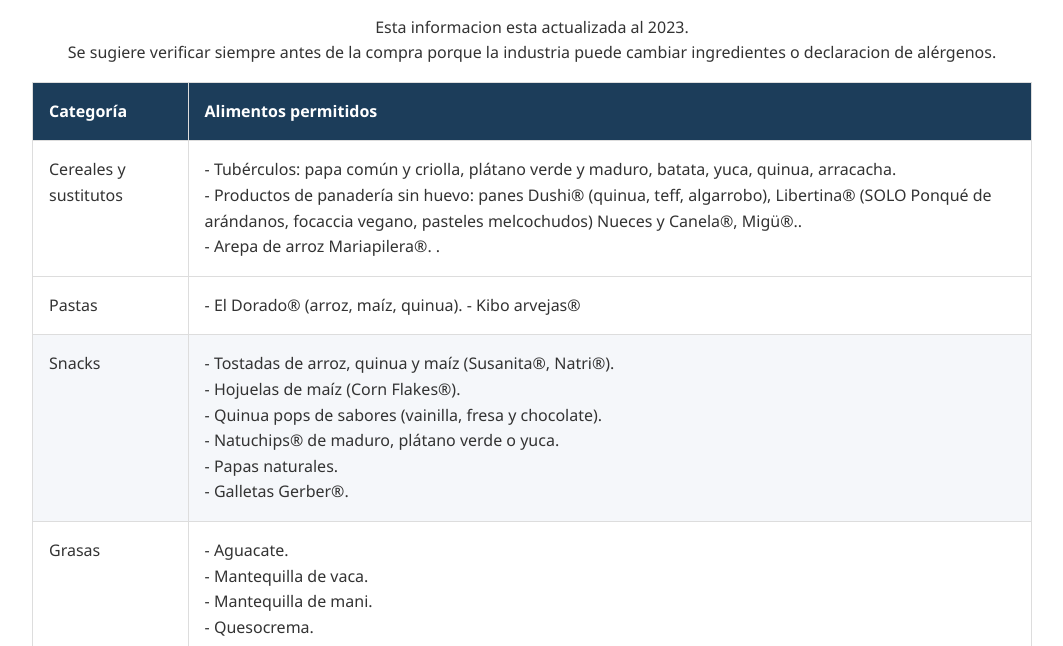
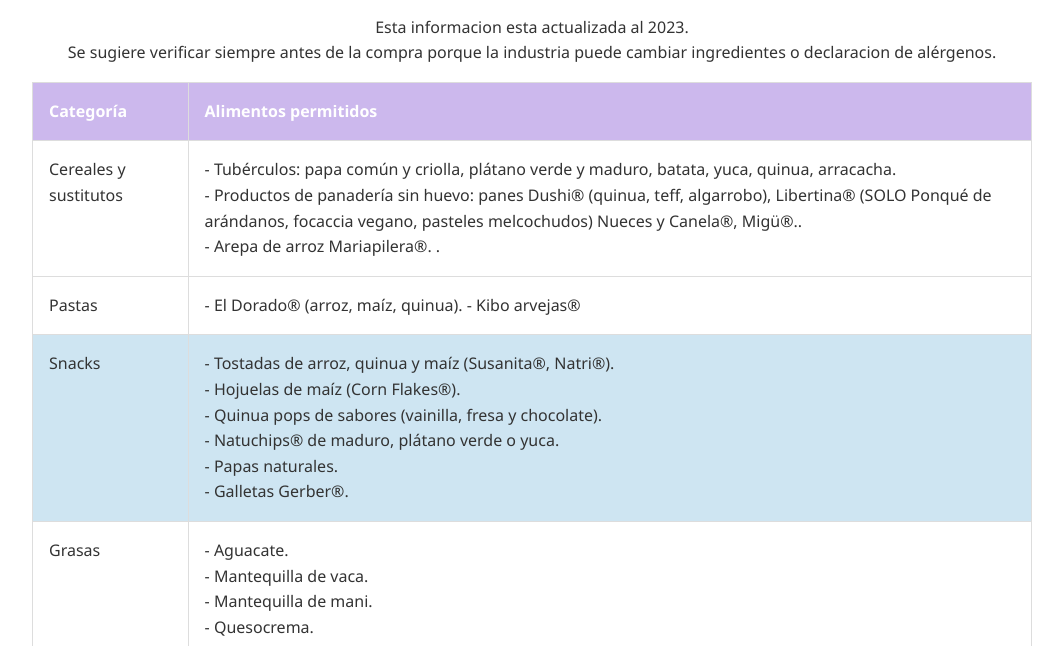
Before and after one commit to JuanJo1702/mi_pagina_web_alergias, a plain HTML site: page docs/alternativashuevo.html in a window 1280 px wide. Shown: the part 154-800 px from the top of the page, without its empty margins (108-1171 px from the left). Drawn offline with Linux system fonts and the light colour scheme.

Commit message:
Descripción de los cambios

```diff
--- a/docs/alternativashuevo.html
+++ b/docs/alternativashuevo.html
@@ -35,7 +35,7 @@
     }
 
     table thead {
-      background-color: #1c3d5a;
+      background-color: #ccb8ed;
       color: white;
     }
 
@@ -47,7 +47,7 @@
     }
 
     table tbody tr:nth-child(even) {
-      background-color: #f5f7fa;
+      background-color:#cee5f2;
     }
 
     .btn-container {
```
Also changed, not shown: docs/alimentacion_complementaria.html (+2 -2 lines), docs/alternativasgluten.html (+2 -2 lines), docs/anafilaxia.html (+2 -2 lines), docs/productos.html (+2 -2 lines).
